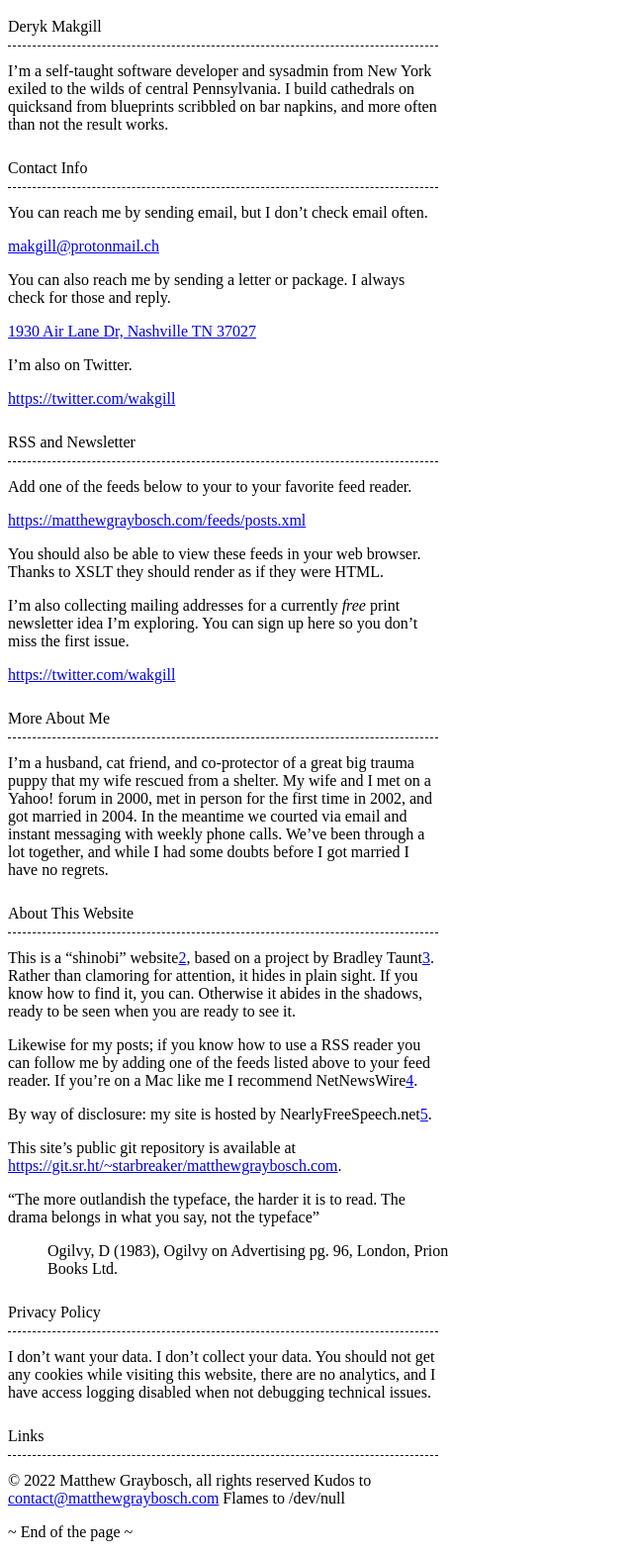
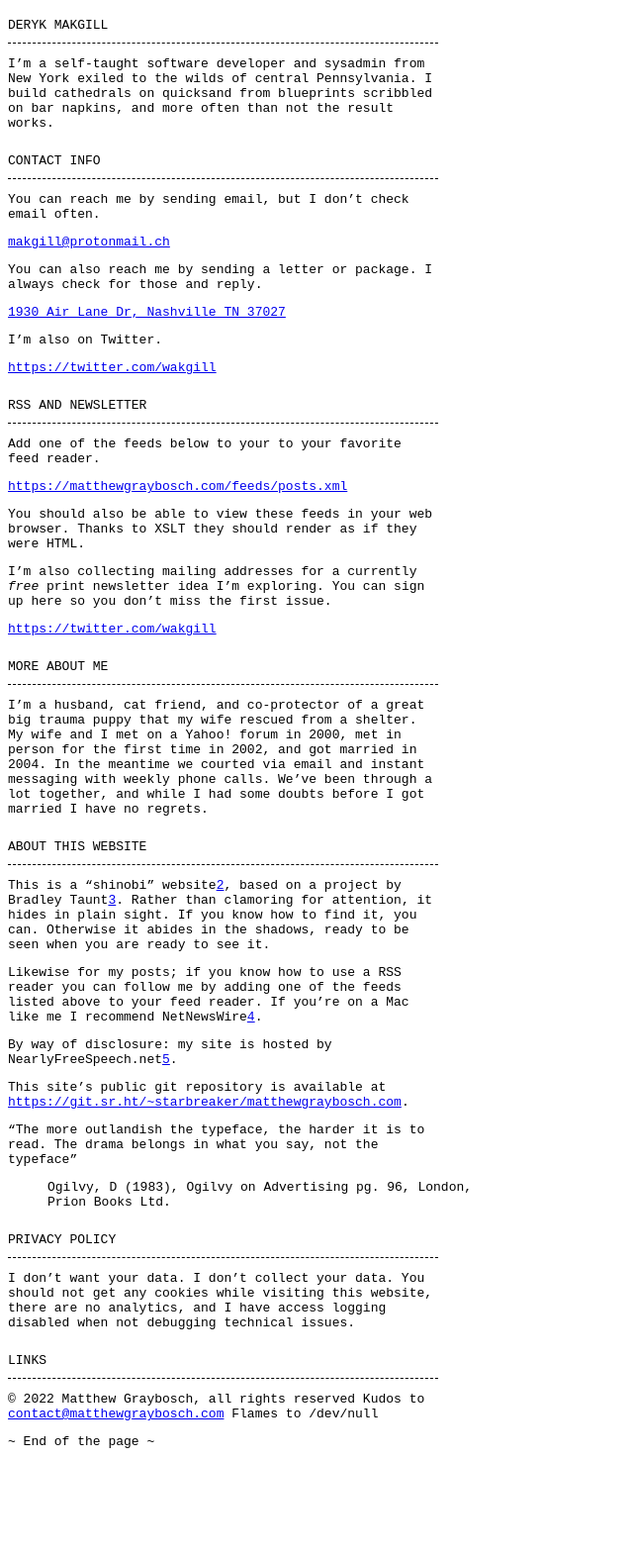
Before and after one commit to 0x000m/0x000m.github.io, a Jekyll site: the page built from test.md, in a window 1280 px wide. Shown: the whole page at 99% size, without its empty margins (0-640 px from the left). Built offline with Jekyll 4.4.1, drawn with Linux system fonts in a browser that asks for light colours; our own code applies the rules of GitHub Pages for plain Markdown files; after the commit the page ends 1477 px from its top, so only the background shows below that.

Commit message:
Update default.html

```diff
--- a/_layouts/default.html
+++ b/_layouts/default.html
@@ -4,9 +4,9 @@
     <style>a:visited{color:blue;}pre.col{max-width:435px;
     word-wrap: break-word;
     white-space: pre-wrap;}
-<style>body{font-family:monospace;font-size:13px;} h3{font-size:1em;border-bottom: 2px dashed black;max-width:435px;font-weight:400;border-width: thin;
+body{font-family:monospace;font-size:13px;} h3{text-transform:uppercase;font-size:1em;border-bottom: 2px dashed black;max-width:435px;font-weight:400;border-width: thin;
     padding-bottom: 10px;
-    padding-top: 10px;}p{max-width:435px;}</style></style>
+    padding-top: 10px;}p{max-width:435px;}</style>
   </head>
   <body>
     <article>
```
